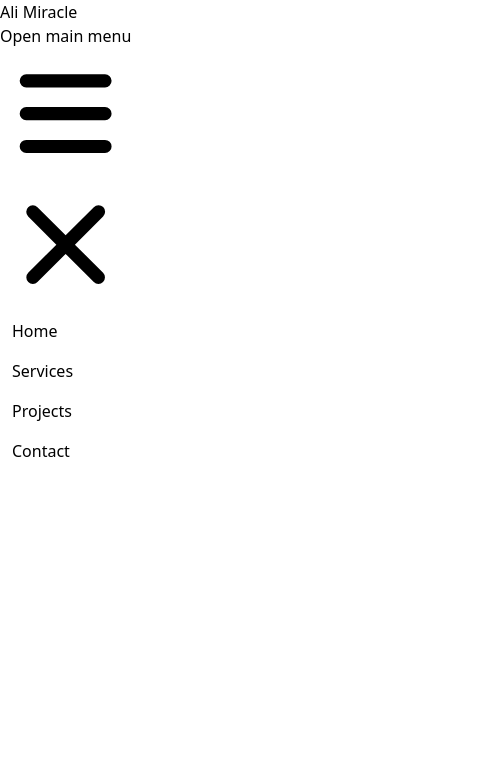
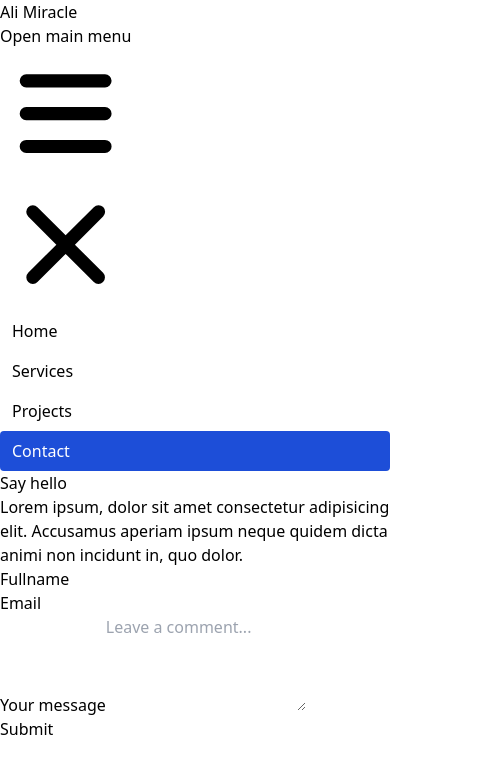
Before and after one commit to AlaaProg/template-vuejs, a Vue app: page /template-vuejs/dist/contact in a window 390 px wide. Shown: the top 774 px of the page, 490 px wide, since content can reach past the window. Built offline with nearby package versions, Linux system fonts and the light colour scheme.

Commit message:
add animate and contact page

```diff
--- a/package.json
+++ b/package.json
@@ -7,6 +7,7 @@
     "preview": "vite preview"
   },
   "dependencies": {
+    "aos": "^3.0.0-beta.6",
     "vue": "^3.2.25",
     "vue-router": "^4.0.12"
   },
--- a/src/App.vue
+++ b/src/App.vue
@@ -1,7 +1,7 @@
 <template>
   <div >
     <navbar></navbar>
-    <router-view></router-view>
+    <router-view ></router-view>
   </div>
 </template>
 
--- a/src/components/ProjectCard.vue
+++ b/src/components/ProjectCard.vue
@@ -1,5 +1,6 @@
 <template>
- <div class="bg-white shadow-lg py-12 rounded-xl ">
+<div >
+    <div class="bg-white shadow-lg py-12 rounded-xl transition ease-in-out  hover:translate-y-1 hover:scale-110 ">
         <div class="border-l-8 border-blue-700 px-5">
             <h1 class="text-xl font-bold text-blue-600">
                 <a target="_blank" :href="project.link">
@@ -14,6 +15,7 @@
             {{ project.desc }}
         </div>
     </div>
+</div>
 </template>
 
 <script setup>
--- a/src/components/ServiceCard.vue
+++ b/src/components/ServiceCard.vue
@@ -1,5 +1,6 @@
 <template>
-    <div class="text-center shadow-lg cursor-pointer bg-white rounded-lg py-14 px-2 flex flex-col items-center gap-y-4 transition ease-in-out  hover:translate-y-1 hover:scale-110 hover:md:scale-150">
+<div  data-aos="zoom-out" data-aos-easing="ease-out-cubic" data-aos-duration="1000">
+    <div class="text-center shadow-lg cursor-pointer bg-white rounded-xl py-14 px-2 flex flex-col items-center gap-y-4 ">
         <Icon class="text-5xl text-gray-600" :icon="service.icon"></Icon>
         <h1 class="font-bold text-gray-700">
             {{ service.title }}
@@ -9,6 +10,7 @@
             {{ service.desc }}
         </p>
     </div>
+</div>
 </template>
 
 <script setup>
--- a/src/main.js
+++ b/src/main.js
@@ -1,4 +1,6 @@
-import { createApp } from 'vue'
+import { createApp, h } from 'vue'
+import AOS from 'aos';
+import 'aos/dist/aos.css';
 import "./assets/css/main.css"
 import App from './App.vue'
 import router from "./router.js"
@@ -7,6 +9,11 @@ import router from "./router.js"
 
 
 
-const app = createApp(App)
+const app = createApp({
+    render: ()=> h(App),
+    created: () => {
+        AOS.init()
+    }
+})
 app.use(router)
 app.mount('#app')
--- /dev/null
+++ b/src/pages/Contact.vue
@@ -0,0 +1,50 @@
+<template>
+    <div class="py-20 h-screen flex items-center">
+        <div class="fixed h-screen bg-slate-50 w-7/12 z-0"></div>
+        <div class="container mx-auto px-4 z-50">
+            <div class="grid md:grid-cols-2 grid-cols-1 md:gap-16 gap-10 items-center justify-center ">
+                <div class="w-full">
+                    <h1 class="text-5xl pt-10 py-5 font-semibold text-gray-800 ">
+                        <span class="inline">Say hello</span>
+                    </h1>
+                    <p class="text-sm font-mono pb-10 text-gray-600">
+                        Lorem ipsum, dolor sit amet consectetur adipisicing elit. Accusamus aperiam ipsum neque quidem dicta animi non incidunt in, quo dolor.
+                    </p>
+                    <form class="space-y-6" action="#">
+                        <div data-aos="fade-right" data-aos-duration="1200" >
+                            <label for="fullname-input" class="block mb-2  text-sm font-medium text-gray-900">Fullname</label>
+                            <input type="text" name="fullname" id="fullname-input" class="block p-2 w-full text-gray-900 bg-white rounded-lg outline-none border ring-0  border-gray-300 sm:text-xs ">
+                        </div>
+                        <div data-aos="fade-right" data-aos-duration="1400" >
+                            <label for="email-input" class="block mb-2 text-sm font-medium text-gray-900 dark:text-gray-300">Email</label>
+                            <input type="text" name="email" id="email-input" class="block p-2 w-full text-gray-900 bg-white rounded-lg  outline-none border ring-0 border-gray-200 sm:text-xs ">
+                        </div>
+                        <div data-aos="fade-right" data-aos-duration="1600" >
+                            <label for="message" class="block mb-2 text-sm font-medium text-gray-900 dark:text-gray-400">Your message</label>
+                            <textarea id="message" name="message" rows="4" class="block p-2 w-full text-sm text-gray-900 bg-white outline-none ring-0 rounded-lg border border-gray-300 " placeholder="Leave a comment..."></textarea>
+                        </div>
+                        <div data-aos="zoom-out" data-aos-delay="300" data-aos-duration="2000">
+                            <button type="submit" class="text-white bg-blue-700 hover:bg-blue-800 focus:ring-4 focus:ring-blue-300 font-medium rounded-lg text-sm w-full sm:w-auto px-5 py-2.5 text-center">Submit</button>
+                        </div>
+                    </form>
+                </div>
+                <div data-aos="fade-left" data-aos-duration="1500" class="flex flex-col text-center w-full min-h-full p-4 bg-opacity-80 items-center justify-center bg-white rounded-xl  shadow-xl sm:p-6 ">
+                    <div class="py-6" data-aos="fade-down" data-aos-duration="1500">
+                        <Icon class="text-6xl  text-gray-500 text-center inline" icon="bi:phone" ></Icon>
+                        <h1 class="font-semibold py-3">+(964) 0771 680 3406</h1>
+                    </div>
+                    <div data-aos="fade-up" data-aos-duration="2000">
+                        <Icon class="text-6xl  text-gray-500 text-center inline" icon="carbon:email" ></Icon>
+                        <h1 class="font-semibold py-3">alimiracle@riseup.net</h1>
+                    </div>
+                </div>
+            </div>
+        </div>
+    </div>
+</template>
+
+
+<script setup>
+import { Icon } from '@iconify/vue';
+
+</script>
--- a/src/pages/Home.vue
+++ b/src/pages/Home.vue
@@ -1,19 +1,25 @@
 <template>
     <div class="flex md:flex-row flex-col h-screen relative">
-        <div class="bg-gray-100  md:w-8/12 w-full  md:order-first order-last pt-28 md:block hidden"></div>
+        <div data-aos="fade-right" data-aos-duration="2000" class="bg-gray-100  md:w-8/12 w-full  md:order-first order-last pt-28 md:block hidden">
+        </div>
         <div class="w-full p-20 pt-28 "></div>
         <div class="md:top-1/4 top-1/3 absolute w-full md:mt-0">
             <div class="flex xl:w-6/12 lg:w-8/12 w-full  md:flex-row flex-col  md:bg-transparent bg-gray-100 justify-center md:mx-auto px-4">
                 <div class="md:w-96 w-full md:-mt-0 -mt-20">
+                    <div data-aos="fade-up-right" data-aos-duration="1000">
                         <profile-card></profile-card>
                     </div>
+                </div>
                 <div class="lg:w-9/12  w-full p-6 ">
+                    <div data-aos="fade-down" data-aos-duration="1000">
                         <h1 class="text-8xl">
                             Hello
                         </h1>
                         <p class="md:text-2xl text-xl md:m-4 my-3">
                             Here's who I am & what I do
                         </p>
+                    </div>
+                    <div data-aos="fade-left" data-aos-duration="1500">
                         <div class="md:m-4 my-3 flex flex-col gap-4 font-mono ">
                             <p class="text-gray-700 leading-6">
                                 I live in Iraq. I graduated from college at the end of 2015 from the Department of English Literature, and not Computer Science (if you were thinking that). I was not allowed to get a degree in Computer Science in Iraq. The law here does not allow blind people to obtain a degree in Computer Science or any scientific stream such as Mathematics or Physics.
@@ -24,7 +30,7 @@
                         </div>
                     </div>
                 </div>
-
+            </div>
         </div>
     </div>
 </template>
--- a/src/pages/Project.vue
+++ b/src/pages/Project.vue
@@ -9,7 +9,10 @@
                 </p>
             </div>
             <div v-for="(project, i) in Projects" :key=i class="md:w-6/12 w-full px-2">
-                <project-card :project="project" ></project-card>
+                <div data-aos="fade-up" data-aos-anchor-placement="bottom-bottom">
+                    <project-card :project="project" ></project-card>
+                </div>
+
             </div>
         </div>
     </div>
--- a/src/pages/Services.vue
+++ b/src/pages/Services.vue
@@ -10,7 +10,9 @@
                 </div>
                 <div class="grid md:grid-cols-2 grid-cols-1 gap-12 w-3/4">
                     <template v-for="(service, i) in Services" :key="i">
-                        <service-card :service="service" ></service-card>
+                        <div class="transition ease-in-out  hover:translate-y-1 hover:scale-110 hover:md:scale-150 hover:z-50">
+                            <service-card :service="service" ></service-card>
+                        </div>
                     </template>
                 </div>
             </div>
--- a/src/router.js
+++ b/src/router.js
@@ -1,16 +1,18 @@
 import {createRouter, createWebHistory} from "vue-router"
-import { defineAsyncComponent } from "vue"
 
 
-const homePage = defineAsyncComponent(() => import('./pages/Home.vue'))
-const projectPage = defineAsyncComponent(() => import('./pages/Project.vue'))
-const servicesPage = defineAsyncComponent(() => import('./pages/Services.vue'))
+
+const homePage = () => import('./pages/Home.vue')
+const projectPage = () => import('./pages/Project.vue')
+const servicesPage = () => import('./pages/Services.vue')
+const contactPage = () => import('./pages/Contact.vue')
 
 const routes = [
 
     { path: '/', component: homePage },
     { path: '/projects', component: projectPage },
     { path: '/services', component: servicesPage },
+    { path: '/contact', component: contactPage },
 ]
 
 
```
Also changed, not shown: 17 other files (tests, documents, lock files or other folders). Lines whose indentation alone changed are shown as unchanged.
